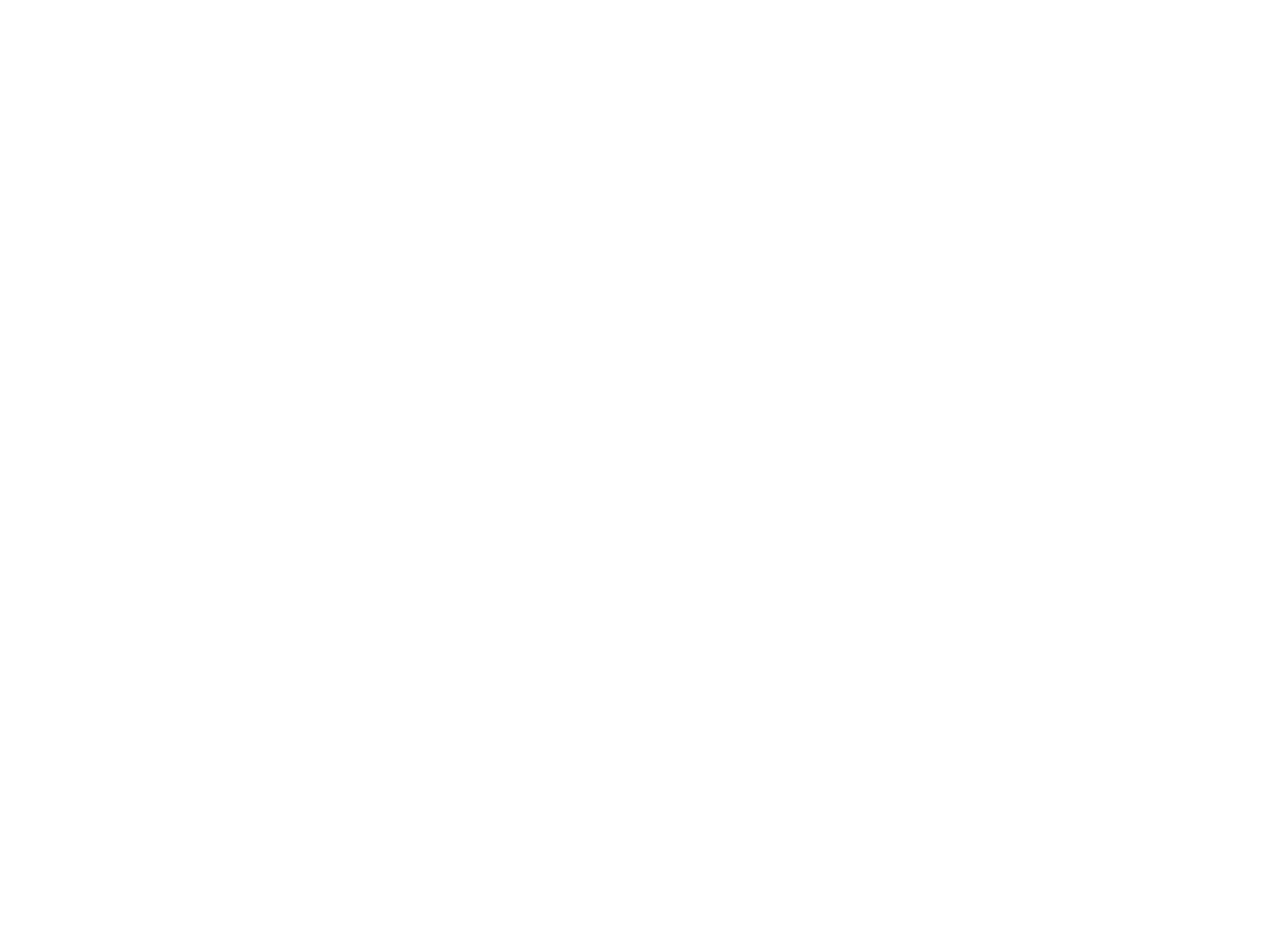
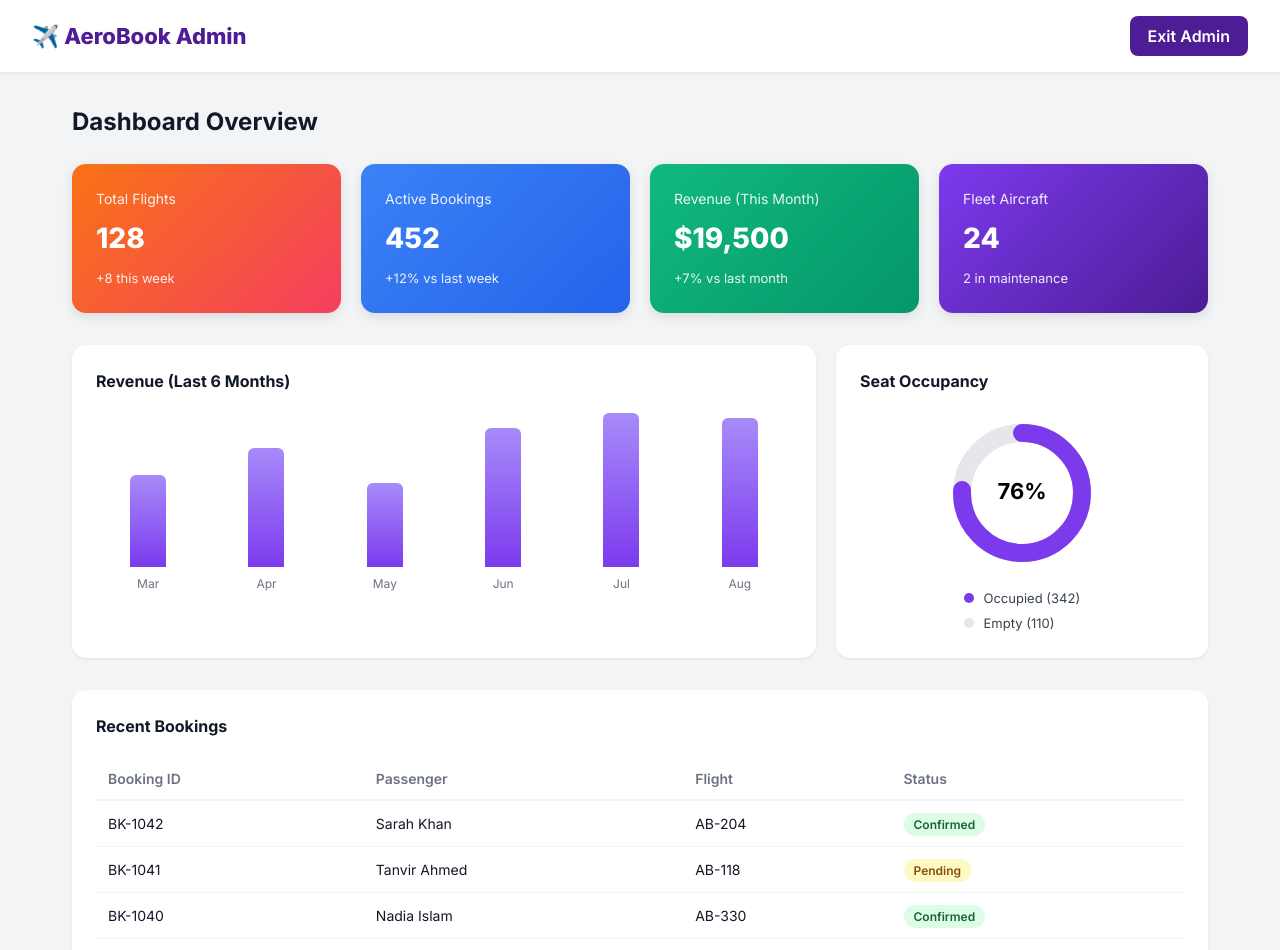
Before and after one commit to Akib-1243/AeroBook-Premium, a React (Vite) app in the folder frontend/: page /admin in a window 1280 px wide. Before the commit this address had no page. Shown: the top 950 px of the page. Before the commit the page ends 800 px from the top, so only its background shows below. Built offline with nearby package versions, Linux system fonts and the light colour scheme; the HTML template or start-up script is replaced by a standard one.

Commit message:
Add Admin Dashboard with KPI cards, charts and booking table

```diff
--- a/frontend/src/App.jsx
+++ b/frontend/src/App.jsx
@@ -3,6 +3,7 @@
 import LoginPage from './pages/LoginPage';
 import RegisterPage from './pages/RegisterPage';
 import HomePage from './pages/HomePage';
+import AdminDashboardPage from './pages/admin/AdminDashboardPage';
 
 function ProtectedRoute({ children }) {
   const { isAuthenticated, loading } = useAuth();
@@ -40,6 +41,7 @@
           </ProtectedRoute>
         }
       />
+      <Route path="/admin" element={<AdminDashboardPage />} />
       <Route path="/" element={<Navigate to={isAuthenticated ? '/home' : '/login'} replace />} />
     </Routes>
   );
--- a/frontend/src/components/dashboard/KpiCard.jsx
+++ b/frontend/src/components/dashboard/KpiCard.jsx
@@ -0,0 +1,11 @@
+function KpiCard({ title, value, change, color }) {
+  return (
+    <div className="kpi-card" style={{ background: color }}>
+      <div className="kpi-title">{title}</div>
+      <div className="kpi-value">{value}</div>
+      {change && <div className="kpi-change">{change}</div>}
+    </div>
+  );
+}
+
+export default KpiCard;
--- a/frontend/src/components/dashboard/OccupancyChart.jsx
+++ b/frontend/src/components/dashboard/OccupancyChart.jsx
@@ -0,0 +1,39 @@
+function OccupancyChart({ occupied, empty }) {
+  const total = occupied + empty || 1;
+  const occupiedPct = (occupied / total) * 100;
+
+  const radius = 60;
+  const circumference = 2 * Math.PI * radius;
+  const occupiedLength = (occupiedPct / 100) * circumference;
+
+  return (
+    <div className="chart-card">
+      <h3 className="chart-title">Seat Occupancy</h3>
+      <div className="donut-wrap">
+        <svg width="160" height="160" viewBox="0 0 160 160">
+          <circle cx="80" cy="80" r={radius} fill="none" stroke="#e5e7eb" strokeWidth="18" />
+          <circle
+            cx="80"
+            cy="80"
+            r={radius}
+            fill="none"
+            stroke="#7c3aed"
+            strokeWidth="18"
+            strokeDasharray={`${occupiedLength} ${circumference}`}
+            strokeLinecap="round"
+            transform="rotate(-90 80 80)"
+          />
+          <text x="80" y="86" textAnchor="middle" fontSize="22" fontWeight="700">
+            {Math.round(occupiedPct)}%
+          </text>
+        </svg>
+        <div className="donut-legend">
+          <div><span className="dot" style={{ background: '#7c3aed' }} /> Occupied ({occupied})</div>
+          <div><span className="dot" style={{ background: '#e5e7eb' }} /> Empty ({empty})</div>
+        </div>
+      </div>
+    </div>
+  );
+}
+
+export default OccupancyChart;
--- a/frontend/src/components/dashboard/RevenueChart.jsx
+++ b/frontend/src/components/dashboard/RevenueChart.jsx
@@ -0,0 +1,23 @@
+function RevenueChart({ data }) {
+  const max = Math.max(...data.map((d) => d.value), 1);
+
+  return (
+    <div className="chart-card">
+      <h3 className="chart-title">Revenue (Last 6 Months)</h3>
+      <div className="bar-chart">
+        {data.map((d) => (
+          <div className="bar-col" key={d.label}>
+            <div
+              className="bar"
+              style={{ height: `${(d.value / max) * 160}px` }}
+              title={`$${d.value}`}
+            />
+            <span className="bar-label">{d.label}</span>
+          </div>
+        ))}
+      </div>
+    </div>
+  );
+}
+
+export default RevenueChart;
--- a/frontend/src/pages/admin/AdminDashboardPage.jsx
+++ b/frontend/src/pages/admin/AdminDashboardPage.jsx
@@ -0,0 +1,80 @@
+import { useNavigate } from 'react-router-dom';
+import KpiCard from '../../components/dashboard/KpiCard';
+import RevenueChart from '../../components/dashboard/RevenueChart';
+import OccupancyChart from '../../components/dashboard/OccupancyChart';
+import '../../styles/AdminDashboard.css';
+
+const revenueData = [
+  { label: 'Mar', value: 12000 },
+  { label: 'Apr', value: 15500 },
+  { label: 'May', value: 11000 },
+  { label: 'Jun', value: 18200 },
+  { label: 'Jul', value: 21000 },
+  { label: 'Aug', value: 19500 },
+];
+
+const recentBookings = [
+  { id: 'BK-1042', passenger: 'Sarah Khan', flight: 'AB-204', status: 'Confirmed' },
+  { id: 'BK-1041', passenger: 'Tanvir Ahmed', flight: 'AB-118', status: 'Pending' },
+  { id: 'BK-1040', passenger: 'Nadia Islam', flight: 'AB-330', status: 'Confirmed' },
+  { id: 'BK-1039', passenger: 'Rafiq Hasan', flight: 'AB-204', status: 'Confirmed' },
+];
+
+function AdminDashboardPage() {
+  const navigate = useNavigate();
+
+  return (
+    <div className="admin-dashboard">
+      <nav className="admin-navbar">
+        <h1>✈️ AeroBook Admin</h1>
+        <button onClick={() => navigate('/home')}>Exit Admin</button>
+      </nav>
+
+      <div className="admin-content">
+        <h2>Dashboard Overview</h2>
+
+        <div className="kpi-row">
+          <KpiCard title="Total Flights" value="128" change="+8 this week" color="linear-gradient(135deg,#f97316,#f43f5e)" />
+          <KpiCard title="Active Bookings" value="452" change="+12% vs last week" color="linear-gradient(135deg,#3b82f6,#2563eb)" />
+          <KpiCard title="Revenue (This Month)" value="$19,500" change="+7% vs last month" color="linear-gradient(135deg,#10b981,#059669)" />
+          <KpiCard title="Fleet Aircraft" value="24" change="2 in maintenance" color="linear-gradient(135deg,#7c3aed,#4c1d95)" />
+        </div>
+
+        <div className="chart-row">
+          <RevenueChart data={revenueData} />
+          <OccupancyChart occupied={342} empty={110} />
+        </div>
+
+        <div className="table-card">
+          <h3 className="chart-title">Recent Bookings</h3>
+          <table className="admin-table">
+            <thead>
+              <tr>
+                <th>Booking ID</th>
+                <th>Passenger</th>
+                <th>Flight</th>
+                <th>Status</th>
+              </tr>
+            </thead>
+            <tbody>
+              {recentBookings.map((b) => (
+                <tr key={b.id}>
+                  <td>{b.id}</td>
+                  <td>{b.passenger}</td>
+                  <td>{b.flight}</td>
+                  <td>
+                    <span className={`status-badge ${b.status === 'Confirmed' ? 'status-confirmed' : 'status-pending'}`}>
+                      {b.status}
+                    </span>
+                  </td>
+                </tr>
+              ))}
+            </tbody>
+          </table>
+        </div>
+      </div>
+    </div>
+  );
+}
+
+export default AdminDashboardPage;
--- /dev/null
+++ b/frontend/src/styles/AdminDashboard.css
@@ -0,0 +1,197 @@
+.admin-dashboard {
+  min-height: 100vh;
+  background: #f3f4f6;
+}
+
+.admin-navbar {
+  background: #ffffff;
+  padding: 16px 32px;
+  display: flex;
+  align-items: center;
+  justify-content: space-between;
+  box-shadow: 0 1px 3px rgba(0, 0, 0, 0.08);
+}
+
+.admin-navbar h1 {
+  font-size: 22px;
+  font-weight: 800;
+  color: #4c1d95;
+  margin: 0;
+}
+
+.admin-navbar button {
+  background: #4c1d95;
+  color: white;
+  border: none;
+  padding: 8px 18px;
+  border-radius: 8px;
+  font-weight: 600;
+  cursor: pointer;
+}
+
+.admin-content {
+  max-width: 1200px;
+  margin: 0 auto;
+  padding: 32px;
+}
+
+.admin-content h2 {
+  font-size: 24px;
+  font-weight: 700;
+  margin-bottom: 24px;
+  color: #111827;
+}
+
+.kpi-row {
+  display: grid;
+  grid-template-columns: repeat(auto-fit, minmax(220px, 1fr));
+  gap: 20px;
+  margin-bottom: 32px;
+}
+
+.kpi-card {
+  border-radius: 14px;
+  padding: 24px;
+  color: white;
+  box-shadow: 0 4px 12px rgba(0, 0, 0, 0.1);
+}
+
+.kpi-title {
+  font-size: 14px;
+  opacity: 0.9;
+  margin-bottom: 8px;
+}
+
+.kpi-value {
+  font-size: 28px;
+  font-weight: 800;
+}
+
+.kpi-change {
+  font-size: 13px;
+  margin-top: 10px;
+  opacity: 0.9;
+}
+
+.chart-row {
+  display: grid;
+  grid-template-columns: 2fr 1fr;
+  gap: 20px;
+  margin-bottom: 32px;
+}
+
+@media (max-width: 768px) {
+  .chart-row {
+    grid-template-columns: 1fr;
+  }
+}
+
+.chart-card {
+  background: white;
+  border-radius: 14px;
+  padding: 24px;
+  box-shadow: 0 1px 3px rgba(0, 0, 0, 0.08);
+}
+
+.chart-title {
+  font-size: 16px;
+  font-weight: 700;
+  margin: 0 0 20px 0;
+  color: #111827;
+}
+
+.bar-chart {
+  display: flex;
+  align-items: flex-end;
+  gap: 14px;
+  height: 180px;
+}
+
+.bar-col {
+  flex: 1;
+  display: flex;
+  flex-direction: column;
+  align-items: center;
+  justify-content: flex-end;
+  height: 100%;
+}
+
+.bar {
+  width: 100%;
+  max-width: 36px;
+  background: linear-gradient(180deg, #a78bfa, #7c3aed);
+  border-radius: 6px 6px 0 0;
+}
+
+.bar-label {
+  margin-top: 8px;
+  font-size: 12px;
+  color: #6b7280;
+}
+
+.donut-wrap {
+  display: flex;
+  flex-direction: column;
+  align-items: center;
+  gap: 16px;
+}
+
+.donut-legend {
+  font-size: 13px;
+  color: #374151;
+  display: flex;
+  flex-direction: column;
+  gap: 6px;
+}
+
+.dot {
+  display: inline-block;
+  width: 10px;
+  height: 10px;
+  border-radius: 50%;
+  margin-right: 6px;
+}
+
+.table-card {
+  background: white;
+  border-radius: 14px;
+  padding: 24px;
+  box-shadow: 0 1px 3px rgba(0, 0, 0, 0.08);
+}
+
+.admin-table {
+  width: 100%;
+  border-collapse: collapse;
+  font-size: 14px;
+}
+
+.admin-table th {
+  text-align: left;
+  padding: 10px 12px;
+  color: #6b7280;
+  font-weight: 600;
+  border-bottom: 2px solid #f3f4f6;
+}
+
+.admin-table td {
+  padding: 12px;
+  border-bottom: 1px solid #f3f4f6;
+  color: #111827;
+}
+
+.status-badge {
+  padding: 4px 10px;
+  border-radius: 20px;
+  font-size: 12px;
+  font-weight: 600;
+}
+
+.status-confirmed {
+  background: #dcfce7;
+  color: #166534;
+}
+
+.status-pending {
+  background: #fef9c3;
+  color: #854d0e;
+}
```
